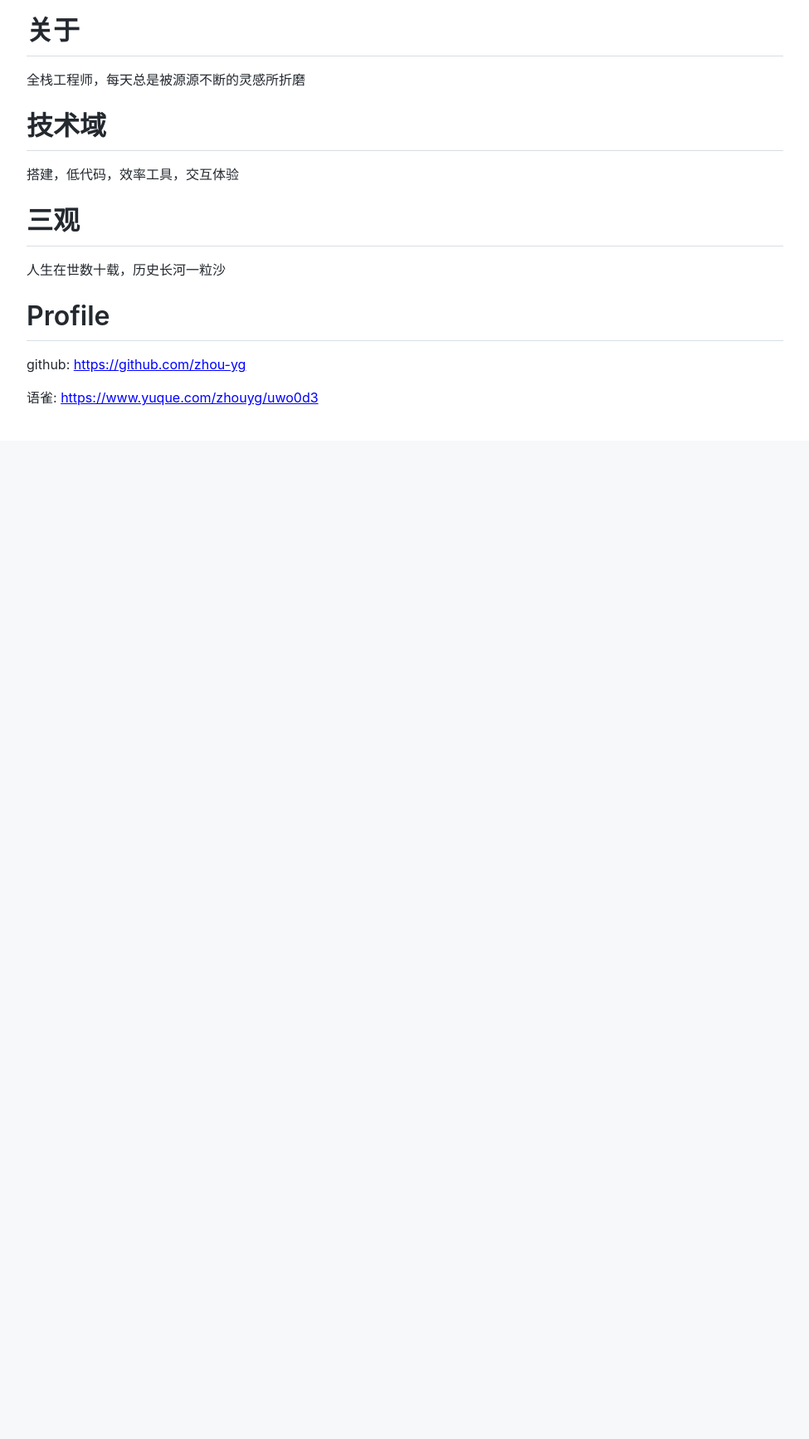
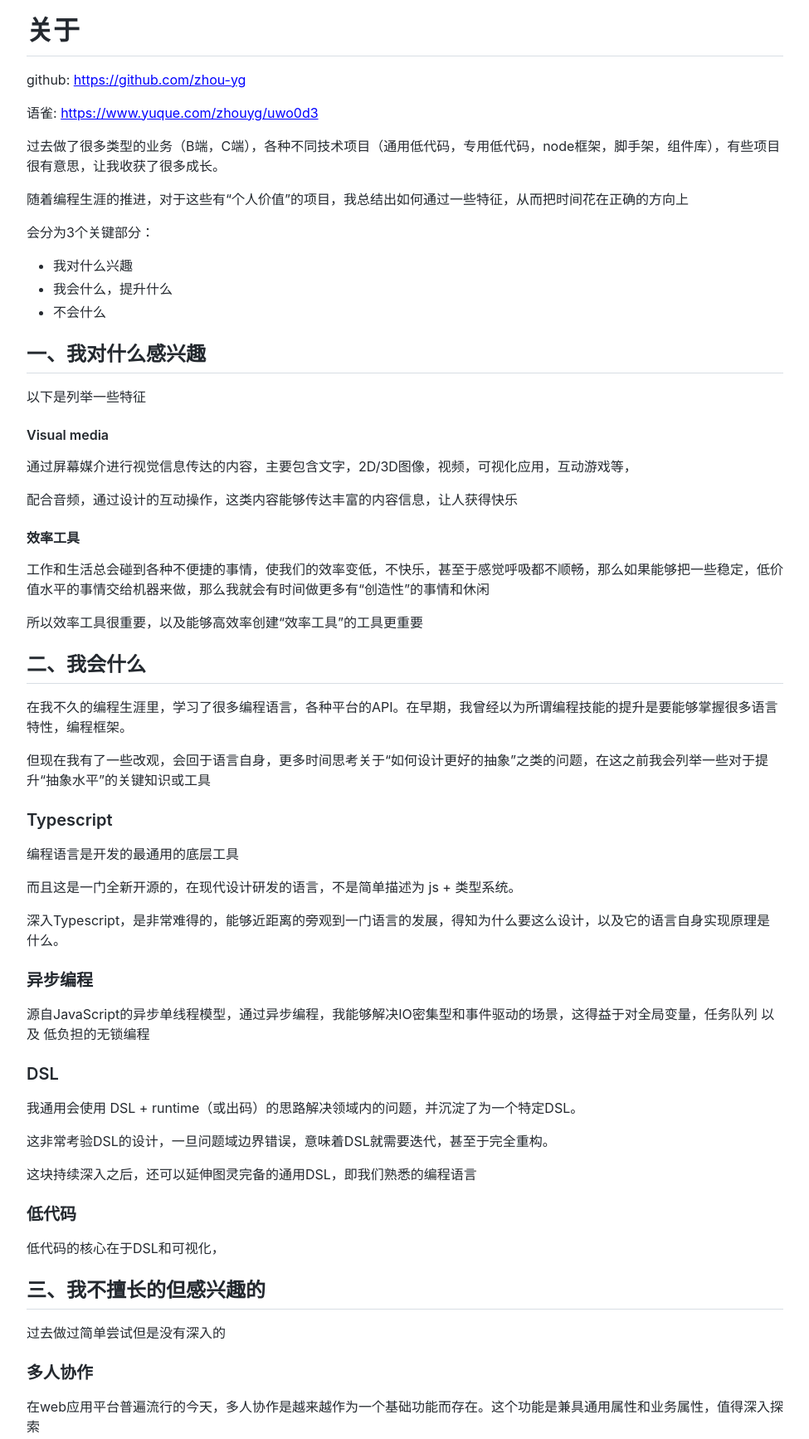
Before and after one commit to zhou-yg/zhou-yg.github.io, a website: page about.html in a window 1280 px wide. Shown: the part 73-1807 px from the top of the page at 83% size, without its empty margins (152-1127 px from the left). Before the commit the page ends 800 px from the top, so only its background shows below. Drawn offline with Linux system fonts and the light colour scheme.

Commit message:
Deploying to master from @ zhou-yg/zhou-yg.github.io@961c6b616cf795bdb1f4c3e698b01f01133cbaef 🚀

```diff
--- a/about.html
+++ b/about.html
@@ -40,14 +40,49 @@
   <article>
     <div class="markdown-body">
       <h1>关于</h1>
-<p>全栈工程师，每天总是被源源不断的灵感所折磨</p>
-<h1>技术域</h1>
-<p>搭建，低代码，效率工具，交互体验</p>
-<h1>三观</h1>
-<p>人生在世数十载，历史长河一粒沙</p>
-<h1>Profile</h1>
 <p>github: <span class="inner-link" href="https://github.com/zhou-yg">https://github.com/zhou-yg</span></p>
 <p>语雀: <span class="inner-link" href="https://www.yuque.com/zhouyg/uwo0d3">https://www.yuque.com/zhouyg/uwo0d3</span></p>
+<p>过去做了很多类型的业务（B端，C端），各种不同技术项目（通用低代码，专用低代码，node框架，脚手架，组件库），有些项目很有意思，让我收获了很多成长。</p>
+<p>随着编程生涯的推进，对于这些有“个人价值”的项目，我总结出如何通过一些特征，从而把时间花在正确的方向上</p>
+<p>会分为3个关键部分：</p>
+<ul>
+<li>我对什么兴趣</li>
+<li>我会什么，提升什么</li>
+<li>不会什么</li>
+</ul>
+<h2>一、我对什么感兴趣</h2>
+<p>以下是列举一些特征</p>
+<h4>Visual media</h4>
+<p>通过屏幕媒介进行视觉信息传达的内容，主要包含文字，2D/3D图像，视频，可视化应用，互动游戏等，</p>
+<p>配合音频，通过设计的互动操作，这类内容能够传达丰富的内容信息，让人获得快乐</p>
+<h4>效率工具</h4>
+<p>工作和生活总会碰到各种不便捷的事情，使我们的效率变低，不快乐，甚至于感觉呼吸都不顺畅，那么如果能够把一些稳定，低价值水平的事情交给机器来做，那么我就会有时间做更多有“创造性”的事情和休闲</p>
+<p>所以效率工具很重要，以及能够高效率创建“效率工具”的工具更重要</p>
+<h2>二、我会什么</h2>
+<p>在我不久的编程生涯里，学习了很多编程语言，各种平台的API。在早期，我曾经以为所谓编程技能的提升是要能够掌握很多语言特性，编程框架。</p>
+<p>但现在我有了一些改观，会回于语言自身，更多时间思考关于“如何设计更好的抽象”之类的问题，在这之前我会列举一些对于提升“抽象水平”的关键知识或工具</p>
+<h3>Typescript</h3>
+<p>编程语言是开发的最通用的底层工具</p>
+<p>而且这是一门全新开源的，在现代设计研发的语言，不是简单描述为 js + 类型系统。</p>
+<p>深入Typescript，是非常难得的，能够近距离的旁观到一门语言的发展，得知为什么要这么设计，以及它的语言自身实现原理是什么。</p>
+<h3>异步编程</h3>
+<p>源自JavaScript的异步单线程模型，通过异步编程，我能够解决IO密集型和事件驱动的场景，这得益于对全局变量，任务队列 以及 低负担的无锁编程</p>
+<h3>DSL</h3>
+<p>我通用会使用 DSL + runtime（或出码）的思路解决领域内的问题，并沉淀了为一个特定DSL。</p>
+<p>这非常考验DSL的设计，一旦问题域边界错误，意味着DSL就需要迭代，甚至于完全重构。</p>
+<p>这块持续深入之后，还可以延伸图灵完备的通用DSL，即我们熟悉的编程语言</p>
+<h3>低代码</h3>
+<p>低代码的核心在于DSL和可视化，</p>
+<h2>三、我不擅长的但感兴趣的</h2>
+<p>过去做过简单尝试但是没有深入的</p>
+<h3>多人协作</h3>
+<p>在web应用平台普遍流行的今天，多人协作是越来越作为一个基础功能而存在。这个功能是兼具通用属性和业务属性，值得深入探索</p>
+<h3>多线程场景的并发编程</h3>
+<p>由于习惯于异步单线程的思维方式，使我在并发编程中总是习惯于加锁和任务队列，然后将问题简化异步单线程模型。也许应该多花一点学习真正的高性能并发编程</p>
+<h3>物理硬件</h3>
+<p>大部分时间我学习的都是编程语言 和 平台API等上层软件，得益于它们的良好封装，使我对于硬件知之甚少。但现实情况是每次的硬件设施升级换代才有机会带来上层软件的革新，需要保持对新硬件的关注和对应的解决方案</p>
+<h3>WebGL</h3>
+<p>增强web的图像化表达能力，突破在极端场景的视图性能瓶颈，提升视觉效果的天花板。类似于webAssembly，此类能够提升天花板的技术都是值得投入的</p>
 
     </div>
 
```
